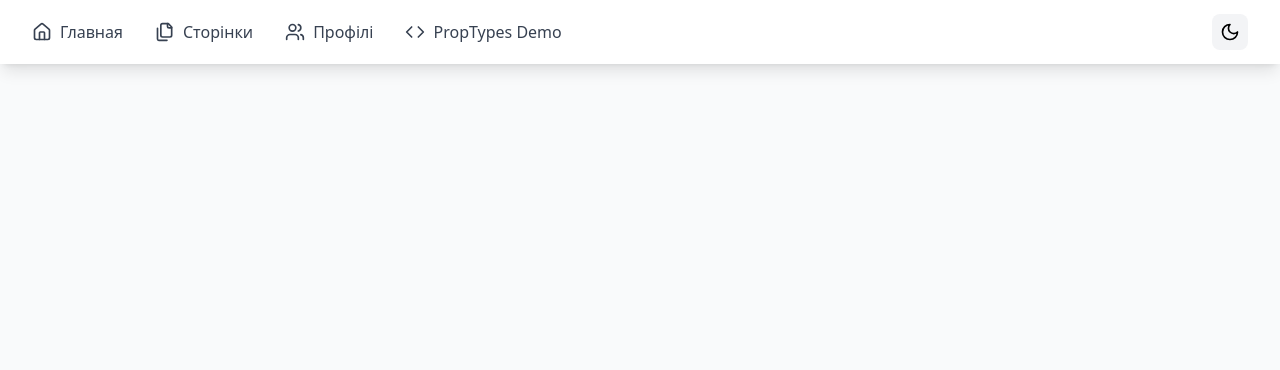
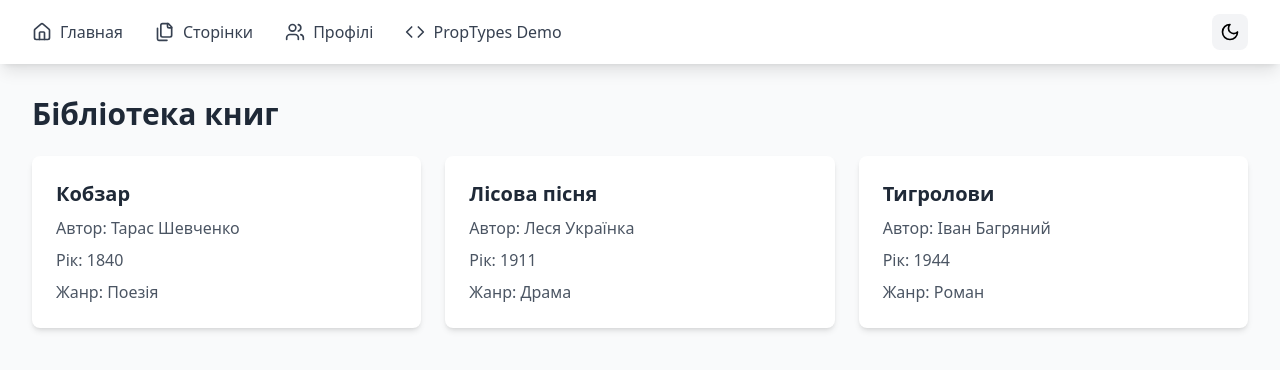
Before and after one commit to bogdanverb/react-gh-pages, a React (Vite) app: page /react-gh-pages/books in a window 1280 px wide. Shown: the top 370 px of the page. Built offline with nearby package versions, Linux system fonts and the light colour scheme.

Commit message:
Add Books page with iterator implementation

```diff
--- a/src/App.jsx
+++ b/src/App.jsx
@@ -6,6 +6,7 @@ import Home from './pages/Home';
 import PropTypes from './pages/PropTypes';  // Изменили импорт
 import Pages from './pages/Pages';
 import Profiles from './pages/Profiles';
+import Books from './pages/Books';
 
 function App() {
   return (
@@ -18,6 +19,7 @@ function App() {
             <Route path="/pages" element={<Pages />} />
             <Route path="/profiles" element={<Profiles />} />
             <Route path="/proptypes" element={<PropTypes />} />  {/* Изменили компонент */}
+            <Route path="/books" element={<Books />} />
           </Routes>
         </div>
       </ThemeProvider>
--- a/src/components/Navigation/Navigation.jsx
+++ b/src/components/Navigation/Navigation.jsx
@@ -8,7 +8,8 @@ const Navigation = () => {
     { path: '/', label: 'Главная' },
     { path: '/pages', label: 'Сторінки' },
     { path: '/profiles', label: 'Профілі' },
-    { path: '/proptypes', label: 'PropTypes Demo' }
+    { path: '/proptypes', label: 'PropTypes Demo' },
+    { path: '/books', label: 'Бібліотека' }
   ];
 
   const isActivePath = (path) => {
--- a/src/data/books.json
+++ b/src/data/books.json
@@ -0,0 +1,25 @@
+{
+  "books": [
+    {
+      "id": 1,
+      "title": "Кобзар",
+      "author": "Тарас Шевченко",
+      "year": 1840,
+      "genre": "Поезія"
+    },
+    {
+      "id": 2,
+      "title": "Лісова пісня",
+      "author": "Леся Українка",
+      "year": 1911,
+      "genre": "Драма"
+    },
+    {
+      "id": 3,
+      "title": "Тигролови",
+      "author": "Іван Багряний",
+      "year": 1944,
+      "genre": "Роман"
+    }
+  ]
+}
--- a/src/pages/Books.tsx
+++ b/src/pages/Books.tsx
@@ -0,0 +1,48 @@
+import * as React from 'react';
+import { motion } from 'framer-motion';
+import booksData from '../data/books.json';
+
+interface Book {
+  id: number;
+  title: string;
+  author: string;
+  year: number;
+  genre: string;
+}
+
+const Books: React.FC = () => {
+  const books: Book[] = booksData.books;
+
+  return (
+    <motion.div
+      initial={{ opacity: 0 }}
+      animate={{ opacity: 1 }}
+      exit={{ opacity: 0 }}
+      className="page-container max-w-4xl mx-auto py-8 px-4"
+    >
+      <div className="space-y-6">
+        <h1 className="text-3xl font-bold text-gray-800">Бібліотека книг</h1>
+
+        <div className="grid gap-6 md:grid-cols-2 lg:grid-cols-3">
+          {books.map((book) => (
+            <div
+              key={book.id}
+              className="bg-white rounded-lg shadow-md p-6 hover:shadow-lg transition-shadow"
+            >
+              <h2 className="text-xl font-semibold text-gray-800 mb-2">
+                {book.title}
+              </h2>
+              <div className="space-y-2 text-gray-600">
+                <p>Автор: {book.author}</p>
+                <p>Рік: {book.year}</p>
+                <p>Жанр: {book.genre}</p>
+              </div>
+            </div>
+          ))}
+        </div>
+      </div>
+    </motion.div>
+  );
+};
+
+export default Books;
```
